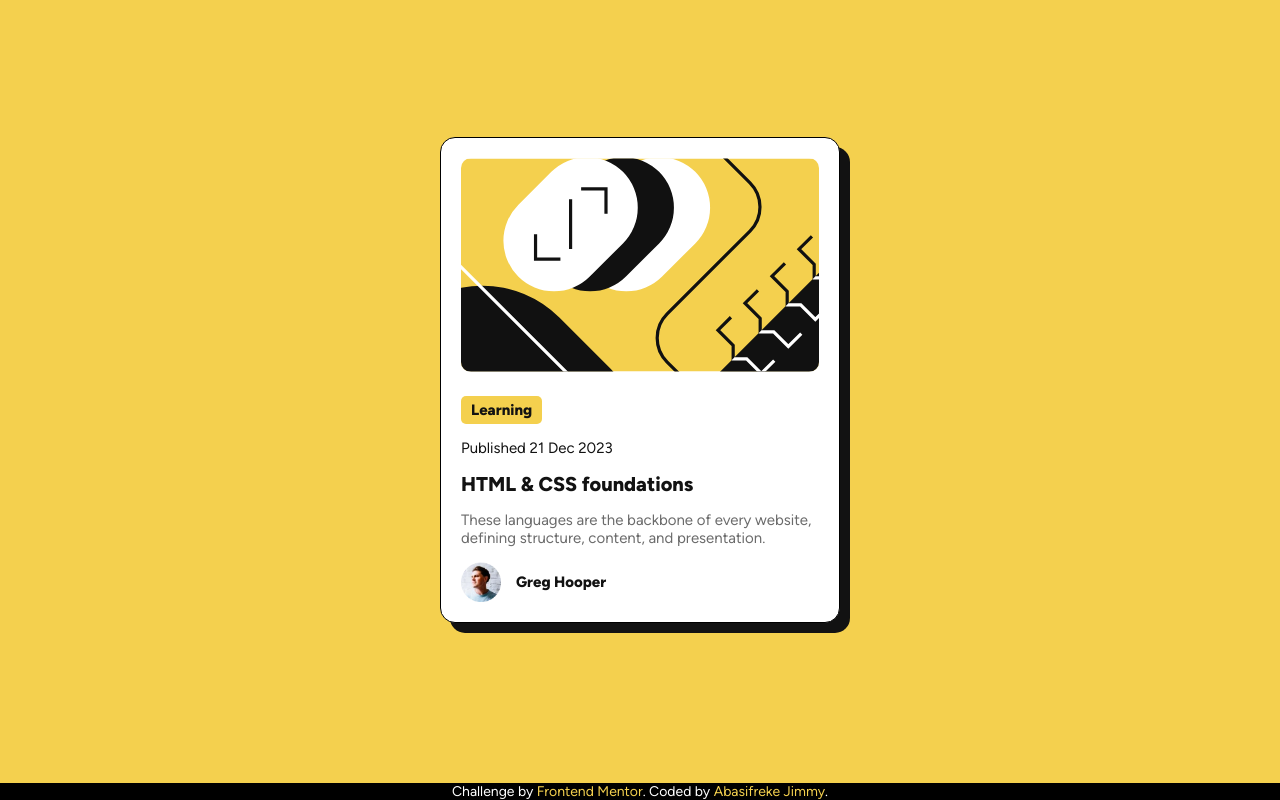
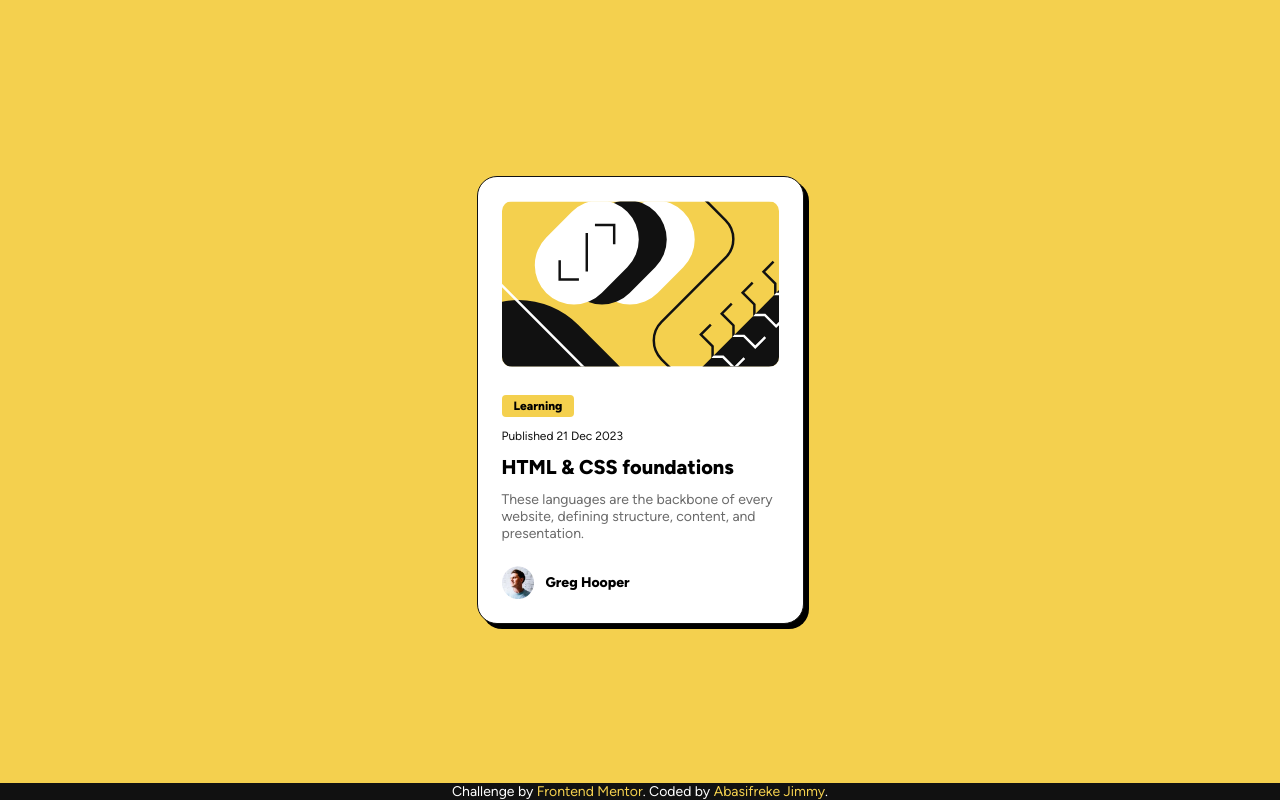
Before and after one commit to Abas-code/blog-preview-card-main, a plain HTML site: page index.html in a window 1280 px wide. Drawn offline with Linux system fonts and the light colour scheme.

Commit message:
Make-over 2.0

```diff
--- a/index.html
+++ b/index.html
@@ -8,11 +8,16 @@
 
   <style>
 		/* variables */
-		:root { --yellow: #f4d04e; }
+		:root {
+			--white: #ffffff;
+			--yellow: #f4d04e;
+			--gray-500: #6b6b6b;
+			--gray-950: #111111;
+		}
 
 		/* fonts */
 		@font-face { font-family: 'Figtree'; src: url('assets/fonts/Figtree-Regular.ttf'); }
-		@font-face { font-family: 'Figtree-900'; src: url('assets/fonts/Figtree-ExtraBold.ttf'); }
+		@font-face { font-family: 'Figtree-800'; src: url('assets/fonts/Figtree-ExtraBold.ttf'); }
 
 		/* reset */
 		* {
@@ -20,16 +25,15 @@
 			padding: 0;
 			box-sizing: border-box;
 			text-decoration: none;
-			color: #121212;
-			font-family: 'Figtree';
-			font-size: 15px;
+			font-family: 'Figtree-800';
+			font-size: 14px;
 		}
 
 	  /* hide styles */
-		@media screen and (min-width: 1px){ body{ display: none; } }
+		@media screen and (min-width: 1px) { body { display: none; } }
 
 		/* basic/mobile styles */
-		@media screen and (min-width: 320px){
+		@media screen and (min-width: 320px) {
 			body {
 				display: block;
 				width: 100%;
@@ -41,75 +45,75 @@
 				justify-content: center;
 				align-items: center;
 				width: 100%;
-				height: 95%;
+				height: 100%;
 			}
 			section {
-				width: 85%;
+				width: 327px;
 				height: auto;
-				box-shadow: 10px 10px;
-				border: 1px solid #000000;
-				border-radius: 15px;
-				background: #ffffff;
-				padding: 20px;
+				box-shadow: 5px 5px;
+				border: 1px solid var(--gray-950);
+				border-radius: 20px;
+				background: var(--white);
+				padding: 24px;
 			}
-			.illustration { width: 100%; border-radius: 10px; }
-			.article { margin-top: 20px; }
+			.art { width: 100%; height: auto; border-radius: 10px; }
+			.text { margin: 24px 0; }
 			button {
+				margin-bottom: 12px;
+				border: none;
+				border-radius: 4px;
 				background: var(--yellow);
-				border: none;
-				border-radius: 5px;
-				padding: 5px 10px;
-				font-family: 'Figtree-900';
+				padding: 4px 12px;
+				font-size: 12px;
 			}
-			h1 { font-family: 'Figtree-900'; font-size: 20px; }
-			p { margin: 15px 0; }
-			.gray { color: #6b6b6b; }
-			.avatar { display: flex; align-items: center; }
-			.avatar-img { margin-right: 15px; width: 40px; }
-			span { font-family: 'Figtree-900'; }
+			.date { font-family: 'Figtree'; font-size: 12px; color: var(--gray-950); }
+			h1 { margin: 12px 0; font-size: 20px; }
+			.description { font-family: 'Figtree'; color: var(--gray-500); }
+			.author { display: flex; align-items: center; }
+			.avatar { margin-right: 12px; width: 32px; }
 			footer {
 				position: fixed;
 				bottom: 0;
 				width: 100%;
-				background: #000000;
-				color: #ffffff;
-				font-size: 11px;
+				background: var(--gray-950);
 				text-align: center;
+				font-family: 'Figtree';
+				font-size: 12px;
+				color: var(--white);
 			}
-			footer a { font-size: 11px; color: var(--yellow); }
+			footer a { font-family: 'Figtree'; font-size: 12px; color: var(--yellow); }
 		}
-		/* tablet styles */
-		@media screen and (min-width: 426px){
-			section { max-width: 400px; }
-		}
+
+		/* screen > mobile styles */
+		@media screen and (min-width: 426px) { footer, footer a { font-size: 14px; } }
+
 		/* desktop styles */
-		@media screen and (min-width: 769px){
-			h1:hover { color: var(--yellow); cursor: pointer; }
-			footer,	footer a { font-size: 14px; }
-		}
+		@media screen and (min-width: 769px) { h1:hover { color: var(--yellow); cursor: pointer; } }
   </style>
 </head>
+
 <body>
 	<main>
 	  <section>
-	  	<img class="illustration" src="assets/images/illustration-article.svg">
+	  	<img class="art" src="assets/images/illustration-article.svg" alt="an illustration">
 
-	  	<div class="article">
+	  	<div class="text">
 	  		<button>Learning</button>
-	  		<p>Published 21 Dec 2023</p>
+	  		<p class="date">Published 21 Dec 2023</p>
 	  		<h1>HTML & CSS foundations</h1>
-	  		<p class="gray">These languages are the backbone of every website, defining structure, content, and presentation.</p>
+	  		<p class="description">These languages are the backbone of every website, defining structure, content, and presentation.</p>
+	  	</div>
 
-	  		<div class="avatar">
-	  			<img class="avatar-img" src="assets/images/image-avatar.webp">
-	  			<span>Greg Hooper</span>
-	  		</div>
-	  	</div>
-	  </section>
+  		<div class="author">
+  			<img class="avatar" src="assets/images/image-avatar.webp" alt="pic of the author">
+  			<span>Greg Hooper</span>
+  		</div>
+  	</section>
 	</main>
 
   <footer>
-    Challenge by <a href="https://www.frontendmentor.io?ref=challenge" target="_blank">Frontend Mentor</a>.
+    Challenge by
+    <a href="https://www.frontendmentor.io?ref=challenge" target="_blank">Frontend Mentor</a>.
     Coded by <a href="#">Abasifreke Jimmy</a>.
   </footer>
 </body>
```
Also changed, not shown: assets/design/blog-card-desktop-result.jpg (added), assets/design/blog-card-mobile-result.jpg (added), assets/fonts/OFL.txt (added), 2 other files.
